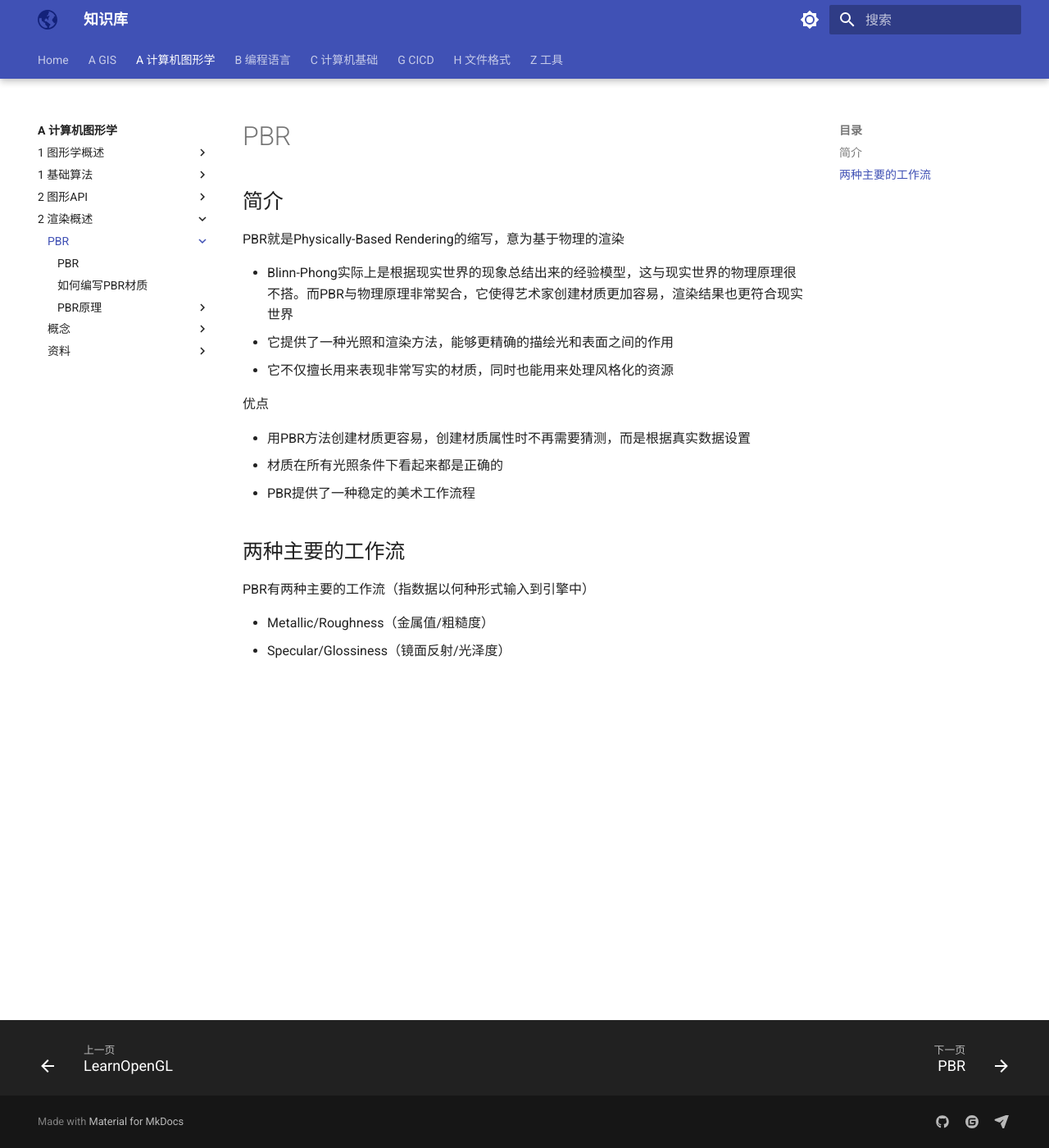
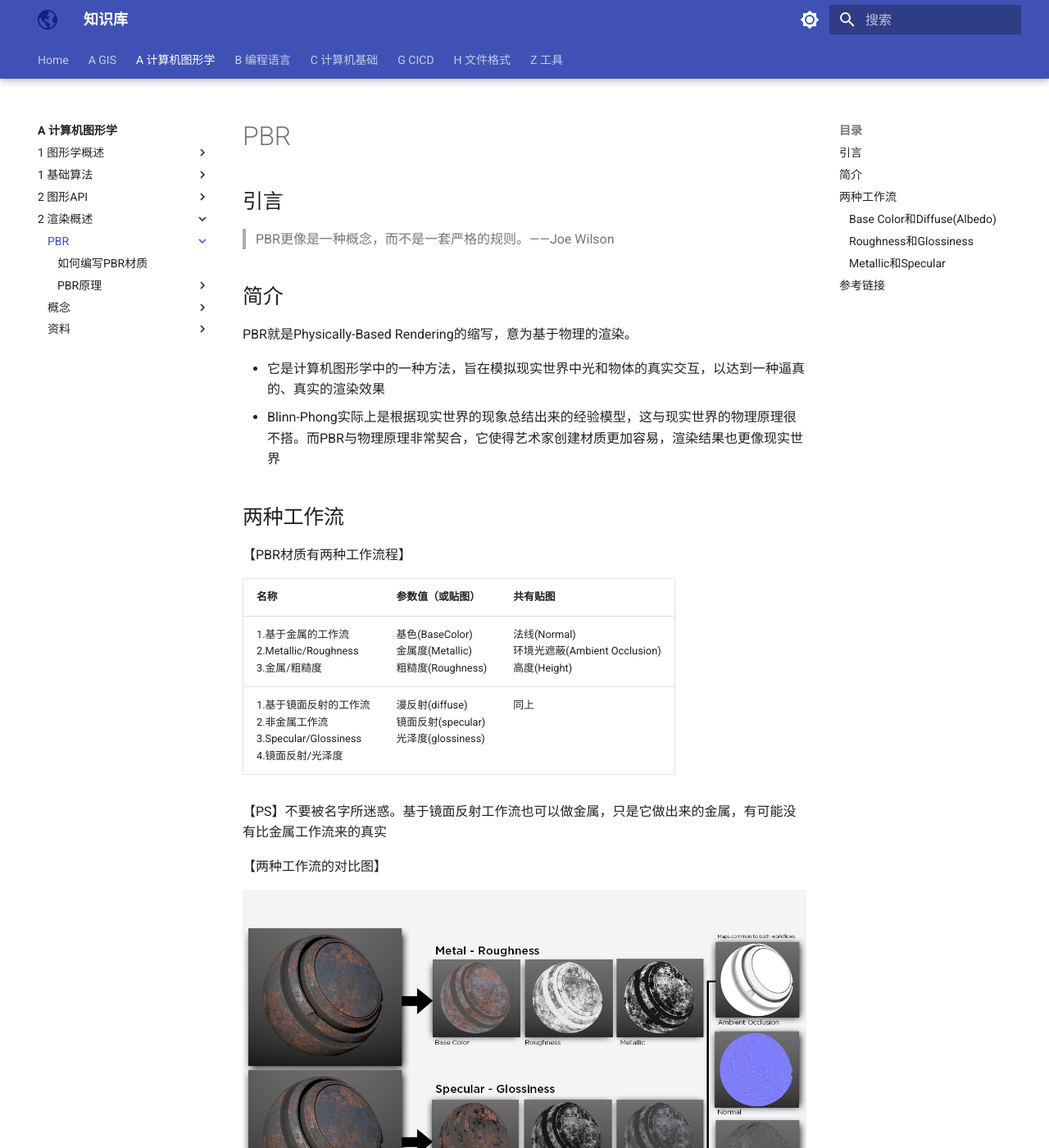
Before and after one commit to geodoer/geodoer.github.io, an MkDocs documentation site: the page built from docs/A-计算机图形学/2-渲染概述/PBR/index.md, in a window 1280 px wide and 1400 px high. Shown: the whole window at 82% size. Built offline with MkDocs 1.6.1 and Material for MkDocs 9.7.7, drawn with Linux system fonts in a browser that asks for light colours; some of the changed text lies outside the part shown.

Commit message:
fix: PBR学习
Signed-off-by: geodoer <geodoer@163.com>

```diff
--- a/docs/A-计算机图形学/2-渲染概述/PBR/index.md
+++ b/docs/A-计算机图形学/2-渲染概述/PBR/index.md
@@ -2,22 +2,58 @@
 title: PBR
 ---
 
+## 引言
+
+> PBR更像是一种概念，而不是一套严格的规则。——Joe Wilson
+
 ## 简介
-PBR就是Physically-Based Rendering的缩写，意为基于物理的渲染
+PBR就是Physically-Based Rendering的缩写，意为基于物理的渲染。
 
-- Blinn-Phong实际上是根据现实世界的现象总结出来的经验模型，这与现实世界的物理原理很不搭。而PBR与物理原理非常契合，它使得艺术家创建材质更加容易，渲染结果也更符合现实世界
-- 它提供了一种光照和渲染方法，能够更精确的描绘光和表面之间的作用
-- 它不仅擅长用来表现非常写实的材质，同时也能用来处理风格化的资源
+- 它是计算机图形学中的一种方法，旨在模拟现实世界中光和物体的真实交互，以达到一种逼真的、真实的渲染效果
+- Blinn-Phong实际上是根据现实世界的现象总结出来的经验模型，这与现实世界的物理原理很不搭。而PBR与物理原理非常契合，它使得艺术家创建材质更加容易，渲染结果也更像现实世界
 
-优点
 
-- 用PBR方法创建材质更容易，创建材质属性时不再需要猜测，而是根据真实数据设置
-- 材质在所有光照条件下看起来都是正确的
-- PBR提供了一种稳定的美术工作流程
+## 两种工作流
 
-## 两种主要的工作流
+【PBR材质有两种工作流程】
 
-PBR有两种主要的工作流（指数据以何种形式输入到引擎中）
+| 名称 | 参数值（或贴图） | 共有贴图 |
+| - | - | -|
+| 1.基于金属的工作流<br/>2.Metallic/Roughness<br/>3.金属/粗糙度 | 基色(BaseColor)<br/>金属度(Metallic)<br/>粗糙度(Roughness) | 法线(Normal)<br/>环境光遮蔽(Ambient Occlusion)<br/>高度(Height) |
+| 1.基于镜面反射的工作流<br/>2.非金属工作流<br/>3.Specular/Glossiness<br/>4.镜面反射/光泽度| 漫反射(diffuse)<br/>镜面反射(specular)<br/>光泽度(glossiness) | 同上|
 
-- Metallic/Roughness（金属值/粗糙度）
-- Specular/Glossiness（镜面反射/光泽度）
+【PS】不要被名字所迷惑。基于镜面反射工作流也可以做金属，只是它做出来的金属，有可能没有比金属工作流来的真实
+
+【两种工作流的对比图】
+
+![](images/PBR两种工作流对比.png)
+
+### Base Color和Diffuse(Albedo)
+
+【Base Color】基础色，包含了两种信息
+
+1. 金属的反射率值
+2. 非金属的颜色信息（在这个案例中，非金属即是铁锈）
+
+【Albedo(Diffuse)】反照率
+
+1. 当金属度为0时，Albedo就代表漫反射
+2. 当金属度为1的，Albedo就代表金属的反射率值
+因此非金属工作流，还需要加一个蒙版，这个蒙版就是金属度的值。
+
+### Roughness和Glossiness
+
+两者实际为一体两面，互为相反
+
+【Roughness】粗糙度，白色代表粗糙 ，黑色代表光滑
+【Glossiness】光泽度，白色代表着光滑，黑色代表着粗糙
+
+### Metallic和Specular
+
+【Metallic】金属度，白色代表金属，黑色代表非金属
+【Specular】镜面反射率
+
+## 参考链接
+
+1. [The PBR Guide - Part 2 (adobe.com)](https://substance3d.adobe.com/tutorials/courses/the-pbr-guide-part2-zh)
+2. [PBR材质用法及讲解](https://www.bilibili.com/video/BV1jg411n7vA)
```
Also changed, not shown: docs/A-计算机图形学/2-渲染概述/PBR/PBR原理/微平面模型/index.md (+19 -6 lines), docs/A-计算机图形学/2-渲染概述/index.md (added, +3 -0 lines), docs/A-计算机图形学/2-渲染概述/概念/渲染方程.md (+5 -4 lines), docs/A-计算机图形学/2-渲染概述/PBR/PBR.md (deleted), docs/A-计算机图形学/2-渲染概述/PBR/PBR原理/微平面模型/images/漫反射.jpg (added), docs/A-计算机图形学/2-渲染概述/PBR/PBR原理/微平面模型/images/漫反射与镜面反射.jpg (added), docs/A-计算机图形学/2-渲染概述/PBR/PBR原理/微平面模型/images/漫反射与镜面反射2.png (renamed from docs/A-计算机图形学/2-渲染概述/PBR/PBR原理/微平面模型/images/微平面模型-折射.png), docs/A-计算机图形学/2-渲染概述/PBR/images/PBR两种工作流对比.png (added), docs/A-计算机图形学/2-渲染概述/PBR/images/PBR贴图.jpg (added), docs/A-计算机图形学/2-渲染概述/images/渲染-论文发表历史.jpg (added), docs/A-计算机图形学/2-渲染概述/概念/images/渲染方程.jpg (added).
